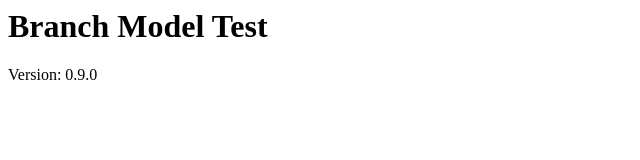
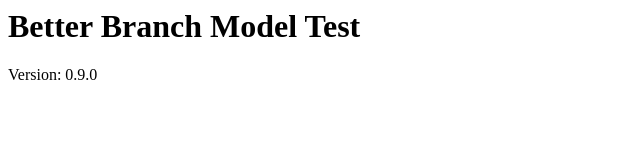
Before and after one commit to falk-miracode/github-flow, a website: page index.html in a window 1280 px wide. Shown: the whole page, without its empty margins (0-640 px from the left). Drawn offline with Linux system fonts and the light colour scheme.

Commit message:
better headline

```diff
--- a/index.html
+++ b/index.html
@@ -1,4 +1,4 @@
-<h1>Branch Model Test</h1>
+<h1>Better Branch Model Test</h1>
 <p>Version: <span id="version">VERSION</span></p>
 <script>
     fetch('./package.json')
```
